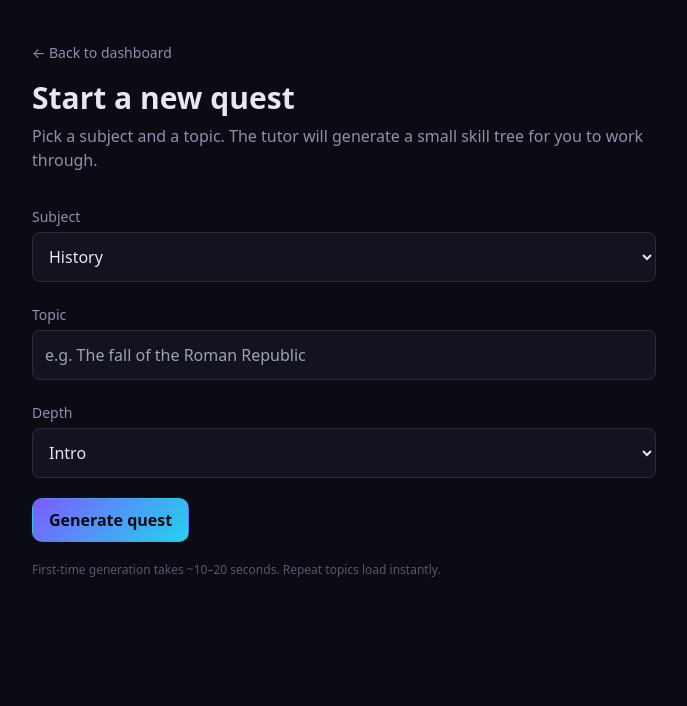
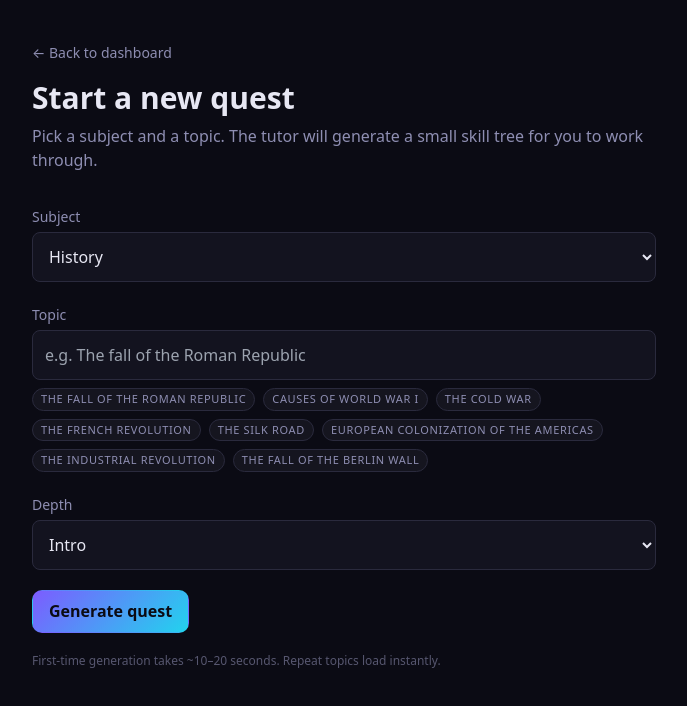
Before and after one commit to mohandasks/questlogic, a Next.js app in the folder apps/web/: page /quests/new in a window 1280 px wide. Shown: the top 706 px of the page, without its empty margins (296-983 px from the left). Built offline with nearby package versions, Linux system fonts and the light colour scheme.

Commit message:
make topic suggestions dynamic

```diff
--- a/apps/web/src/app/quests/new/page.tsx
+++ b/apps/web/src/app/quests/new/page.tsx
@@ -3,7 +3,7 @@ import Link from "next/link";
 import { ensureAppUser } from "@/lib/user";
 import { getAdminSupabase } from "@/utils/supabase/admin";
 import { generateCurriculum } from "@/lib/ai-client";
-import { SubmitButton } from "@/components/submit-button";
+import { NewQuestForm } from "@/components/new-quest-form";
 import type { SubjectSlug, CurriculumDepth } from "@questlogic/shared";
 
 export const dynamic = "force-dynamic";
@@ -189,53 +189,7 @@ export default function NewQuestPage() {
         for you to work through.
       </p>
 
-      <form action={createQuestAction} className="mt-8 grid gap-5">
-        <div>
-          <label className="text-sm text-mute">Subject</label>
-          <select
-            name="subject"
-            required
-            defaultValue="history"
-            className="mt-1 w-full rounded-lg border border-border bg-panel p-3"
-          >
-            <option value="history">History</option>
-            <option value="economics">Economics</option>
-            <option value="philosophy">Philosophy</option>
-          </select>
-        </div>
-
-        <div>
-          <label className="text-sm text-mute">Topic</label>
-          <input
-            name="topic"
-            required
-            placeholder="e.g. The fall of the Roman Republic"
-            className="mt-1 w-full rounded-lg border border-border bg-panel p-3"
-          />
-        </div>
-
-        <div>
-          <label className="text-sm text-mute">Depth</label>
-          <select
-            name="depth"
-            defaultValue="intro"
-            className="mt-1 w-full rounded-lg border border-border bg-panel p-3"
-          >
-            <option value="intro">Intro</option>
-            <option value="intermediate">Intermediate</option>
-            <option value="advanced">Advanced</option>
-          </select>
-        </div>
-
-        <SubmitButton
-          idleLabel="Generate quest"
-          pendingLabel="Generating skill tree…"
-        />
-        <p className="text-xs text-mute ql-pulse">
-          First-time generation takes ~10–20 seconds. Repeat topics load
-          instantly.
-        </p>
-      </form>
+      <NewQuestForm action={createQuestAction} />
     </main>
   );
 }
--- /dev/null
+++ b/apps/web/src/components/new-quest-form.tsx
@@ -0,0 +1,121 @@
+"use client";
+
+import { useMemo, useState } from "react";
+import { SubmitButton } from "@/components/submit-button";
+import type { SubjectSlug, CurriculumDepth } from "@questlogic/shared";
+
+const POPULAR_TOPICS: Record<SubjectSlug, string[]> = {
+  history: [
+    "The fall of the Roman Republic",
+    "Causes of World War I",
+    "The Cold War",
+    "The French Revolution",
+    "The Silk Road",
+    "European colonization of the Americas",
+    "The Industrial Revolution",
+    "The fall of the Berlin Wall",
+  ],
+  economics: [
+    "Supply and demand",
+    "Inflation and monetary policy",
+    "Game theory basics",
+    "Behavioral economics",
+    "International trade and tariffs",
+    "Market failures and externalities",
+    "The 2008 financial crisis",
+    "Cryptocurrency and monetary theory",
+  ],
+  philosophy: [
+    "Plato's Allegory of the Cave",
+    "The trolley problem",
+    "Existentialism",
+    "Free will vs. determinism",
+    "Utilitarianism vs. deontology",
+    "Philosophy of mind",
+    "Stoicism",
+    "Nietzsche's Übermensch",
+  ],
+};
+
+export function NewQuestForm({
+  action,
+}: {
+  action: (formData: FormData) => Promise<never>;
+}) {
+  const [subject, setSubject] = useState<SubjectSlug>("history");
+  const [topic, setTopic] = useState("");
+
+  const examples = useMemo(() => POPULAR_TOPICS[subject], [subject]);
+
+  return (
+    <form action={action} className="mt-8 grid gap-5">
+      <div>
+        <label className="text-sm text-mute">Subject</label>
+        <select
+          name="subject"
+          required
+          value={subject}
+          onChange={(e) => setSubject(e.target.value as SubjectSlug)}
+          className="mt-1 w-full rounded-lg border border-border bg-panel p-3"
+        >
+          <option value="history">History</option>
+          <option value="economics">Economics</option>
+          <option value="philosophy">Philosophy</option>
+        </select>
+      </div>
+
+      <div>
+        <label className="text-sm text-mute">Topic</label>
+        <input
+          name="topic"
+          required
+          value={topic}
+          onChange={(e) => setTopic(e.target.value)}
+          list="topic-suggestions"
+          placeholder={`e.g. ${examples[0]}`}
+          className="mt-1 w-full rounded-lg border border-border bg-panel p-3"
+        />
+        <datalist id="topic-suggestions">
+          {examples.map((t) => (
+            <option key={t} value={t} />
+          ))}
+        </datalist>
+
+        <div className="mt-2 flex flex-wrap gap-2">
+          {examples.map((t) => (
+            <button
+              key={t}
+              type="button"
+              onClick={() => setTopic(t)}
+              className="chip hover:border-accent"
+            >
+              {t}
+            </button>
+          ))}
+        </div>
+      </div>
+
+      <div>
+        <label className="text-sm text-mute">Depth</label>
+        <select
+          name="depth"
+          defaultValue={"intro" satisfies CurriculumDepth}
+          className="mt-1 w-full rounded-lg border border-border bg-panel p-3"
+        >
+          <option value="intro">Intro</option>
+          <option value="intermediate">Intermediate</option>
+          <option value="advanced">Advanced</option>
+        </select>
+      </div>
+
+      <SubmitButton
+        idleLabel="Generate quest"
+        pendingLabel="Generating skill tree…"
+      />
+      <p className="text-xs text-mute ql-pulse">
+        First-time generation takes ~10–20 seconds. Repeat topics load
+        instantly.
+      </p>
+    </form>
+  );
+}
```
